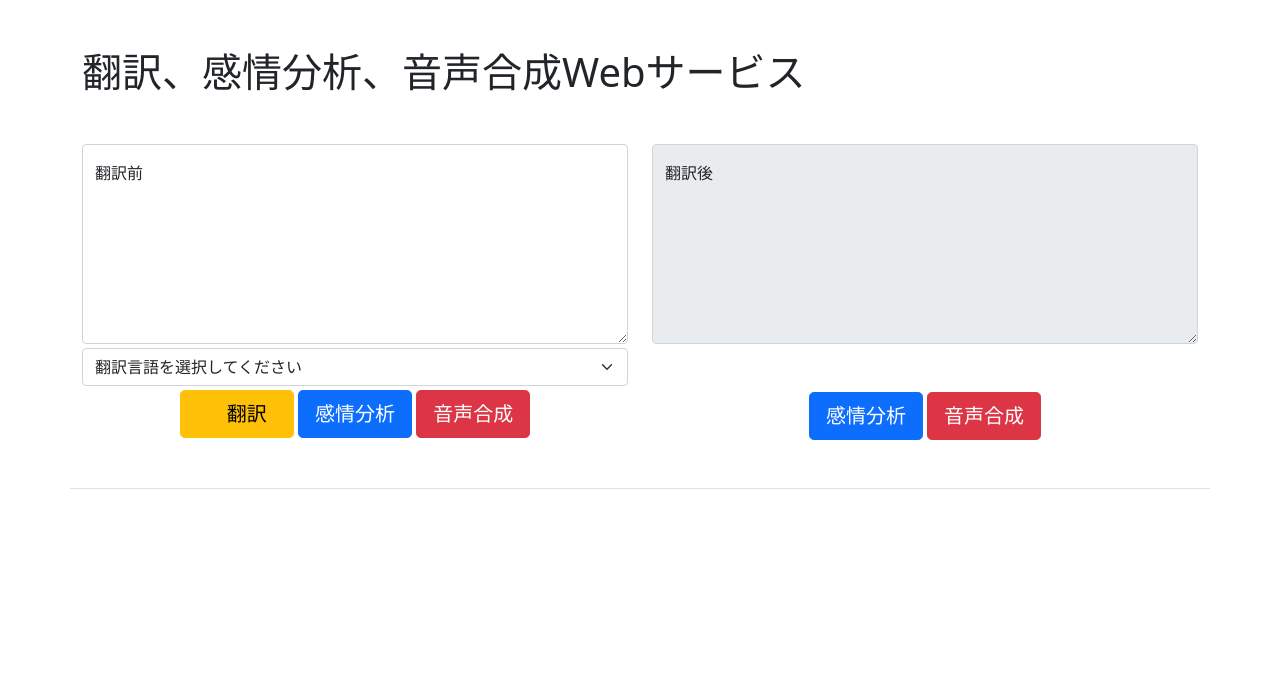
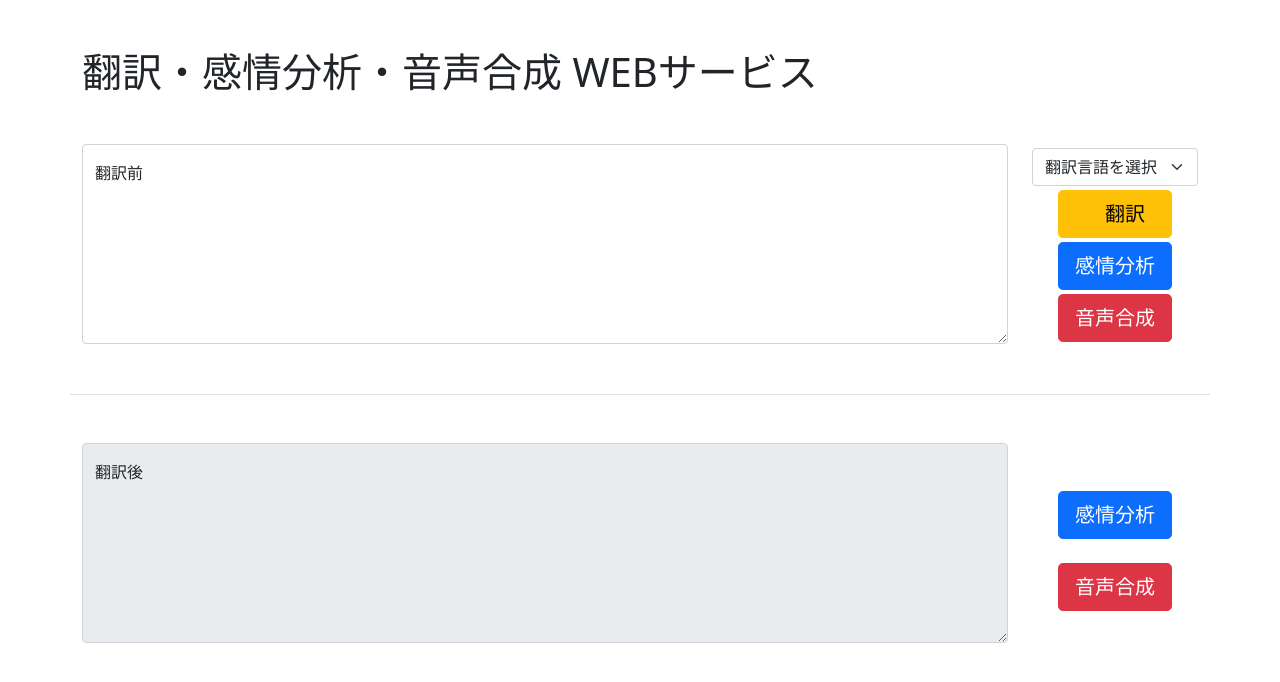
Before and after one commit to shumpei-kayano/CloudComputingA, a Flask app: page / in a window 1280 px wide. Shown: the top 682 px of the page. Run offline with Flask 2, Linux system fonts and the light colour scheme.

Commit message:
kouka1　体裁を修正　感情分析機能の追加

```diff
--- a/効果測定/kouka1/app.py
+++ b/効果測定/kouka1/app.py
@@ -10,19 +10,18 @@ import sys
 # インスタンスの作成
 app = Flask(__name__)
 
-# メイン
+# アクセスした時に実行する関数を直下に記述する
+# -----------translate(翻訳)--------------
 @app.route('/', methods=['GET', 'POST'])
-# アクセスした時に実行する関数を直下に記述する
 def index():
     # methodが POST かを判断
     if request.method == 'POST':
         # Translate サービスクライアントを作成
         translate = boto3.client('translate')
         # 翻訳前テキストを取得
-        getText = request.form.get('texts')
+        getText = request.form.get('pretext')
         preText = getText
         # 翻訳言語の取得
-        language = 'ja' #デフォルトは日本語
         language = request.form.get('language')
         SourceLanguage = language
         # 翻訳
@@ -40,6 +39,33 @@ def index():
     return render_template('index.html',
                 transText = transText,
                 preText = preText)
+
+# -----------conprehend(感情分析)--------------
+@app.route('/comprehend', methods=['POST'])
+def comprehend():
+        # Comprehend サービスクライアントを作成
+        comprehend = boto3.client('comprehend', 'us-east-1')
+        # 感情分析するテキストを取得
+        getText = request.form.get('pretext')
+        text = getText
+        # 感情分析するテキストの言語を取得
+        result = comprehend.detect_dominant_language(Text=text)
+        language = result['Languages'][0]['LanguageCode'] #Languagesには複数の言語コードがあり得る
+        # 感情を分析
+        result = comprehend.detect_sentiment(Text=text, LanguageCode=language)
+        # 結果を表示
+        sentiment = result['Sentiment']  #推測した感情
+        positive = result['SentimentScore']['Positive'] #肯定的な感情のスコア
+        negative = result['SentimentScore']['Negative'] #否定的な感情のスコア
+        neutral = result['SentimentScore']['Neutral'] #中立的な感情のスコア
+        mixed = result['SentimentScore']['Mixed'] #混じった感情のスコア
+        return render_template('comprehend.html',
+                        sentiment = sentiment,
+                        language = language,
+                        positive = round((positive * 100),2),
+                        negative = round((negative * 100),2),
+                        neutral = round((neutral * 100),2),
+                        mixed = round((mixed * 100),2))
 # アプリケーションの起動 おまじない debug=Trueでエラーを表示してくれる
 if __name__ == '__main__':
     app.run(debug=True)
--- /dev/null
+++ b/効果測定/kouka1/templates/base.html
@@ -0,0 +1,18 @@
+<!DOCTYPE html>
+<html lang="ja">
+<head>
+    <meta charset="UTF-8">
+    <meta http-equiv="X-UA-Compatible" content="IE=edge">
+    <meta name="viewport" content="width=device-width, initial-scale=1.0">
+    <link href="https://cdn.jsdelivr.net/npm/bootstrap@5.0.2/dist/css/bootstrap.min.css" rel="stylesheet" integrity="sha384-EVSTQN3/azprG1Anm3QDgpJLIm9Nao0Yz1ztcQTwFspd3yD65VohhpuuCOmLASjC" crossorigin="anonymous">
+    <title>
+        {% block title %}{% endblock %}
+    </title>
+</head>
+<body>
+    <div class="container">
+        <p class="h1 mt-5">翻訳・感情分析・音声合成 WEBサービス</p>
+        {% block content %}{% endblock %}
+    </div>
+</body>
+</html>
--- a/効果測定/kouka1/templates/index.html
+++ b/効果測定/kouka1/templates/index.html
@@ -1,25 +1,18 @@
-<!DOCTYPE html>
-<html lang="ja">
-<head>
-    <meta charset="UTF-8">
-    <meta http-equiv="X-UA-Compatible" content="IE=edge">
-    <meta name="viewport" content="width=device-width, initial-scale=1.0">
-    <link href="https://cdn.jsdelivr.net/npm/bootstrap@5.0.2/dist/css/bootstrap.min.css" rel="stylesheet" integrity="sha384-EVSTQN3/azprG1Anm3QDgpJLIm9Nao0Yz1ztcQTwFspd3yD65VohhpuuCOmLASjC" crossorigin="anonymous">
-    <title>トップページ</title>
-</head>
-<body>
-    <div class="container border-bottom">
-        <p class="h1 mt-5">翻訳、感情分析、音声合成Webサービス</p>
-        <form action="?" method="post">
+{% extends "base.html" %}
+{% block title %}トップページ{% endblock %}
+{% block content %}
         <div class="row mt-5">
-                <div class="col">
+            <form action="?" method="post" class="border-bottom pb-5">
+                <div class="row">
+                    <div class="col-10">
                         <div class="form-floating">
-                        <textarea class="form-control" placeholder="入力してください" id="floatingTextarea2" style="height: 200px" name="texts">{{ preText }}</textarea>
+                            <textarea class="form-control" placeholder="入力してください" id="floatingTextarea2" style="height: 200px" name="pretext" required>{{ preText }}</textarea>
                             <label for="floatingTextarea2">翻訳前</label>
                         </div>
-                    <div class="col mt-1" style="text-align: center;">
+                    </div>
+                    <div class="col-2 mt-1" style="text-align: center;">
                         <select class="form-select mb-1" aria-label="Default select example" name="language">
-                            <option selected>翻訳言語を選択してください</option>
+                            <option selected>翻訳言語を選択</option>
                             <option value="ja">日本語</option>
                             <option value="en">英語</option>
                             <option value="es">スペイン語</option>
@@ -29,39 +22,25 @@
                             <option value="zh">中国語</option>
                             <option value="ko">韓国語</option>
                         </select>
-                        <button type="submit" class="btn btn-warning btn-lg mb-5" formaction="/">　翻訳　</button>
-                        <button type="submit" class="btn btn-primary btn-lg mb-5" formaction="/">感情分析</button>
-                        <button type="submit" class="btn btn-danger btn-lg mb-5" formaction="/">音声合成</button>
+                        <button type="submit" class="btn btn-warning btn-lg mb-1" formaction="/">　翻訳　</button>
+                        <button type="submit" class="btn btn-primary btn-lg mb-1" formaction="{{ url_for('comprehend') }}">感情分析</button>
+                        <button type="submit" class="btn btn-danger btn-lg mb-1" formaction="/polly">音声合成</button>
                     </div>
                 </div>
-                <div class="col">
+            </form>
+            <form action="?" method="post">
+                <div class="row">
+                    <div class="col-10 mt-5">
                         <div class="form-floating">
-                        <textarea readonly class="form-control" placeholder="" id="floatingTextarea2" style="height: 200px">{{ transText }}</textarea>
+                            <textarea readonly class="form-control" placeholder="" id="floatingTextarea2" style="height: 200px" name="transtext">{{ transText }}</textarea>
                             <label for="floatingTextarea2">翻訳後</label>
                         </div>
-                    <div class="col mt-5" style="text-align: center;">
-                        <button type="submit" class="btn btn-primary btn-lg mb-5" formaction="/">感情分析</button>
-                        <button type="submit" class="btn btn-danger btn-lg mb-5" formaction="/">音声合成</button>
                     </div>
+                    <div class="col-2 mt-5" style="text-align: center;">
+                        <button type="submit" class="btn btn-primary btn-lg mb-4 mt-5" formaction="{{ url_for('comprehend') }}">感情分析</button>
+                        <button type="submit" class="btn btn-danger btn-lg" formaction="/">音声合成</button>
                     </div>
                 </div>
             </form>
         </div>
-    {% if flg == True %}
-        <div class="container">
-            <div class="row">
-                <div class="col"></div>
-                <div class="col">
-                    <div class="card mt-3" style="width: 18rem;text-align: center;">
-                        <img src="{{ image_url3 }}" class="card-img-top">
-                        <div class="card-body">
-                        <p class="card-text">検出されました</p>
-                        </div>
-                    </div>
-                </div>
-                <div class="col"></div>
-            </div>
-        </div>
-    {% endif %}
-</body>
-</html>
+{% endblock %}
```
Also changed, not shown: 効果測定/kouka1/templates/comprehend.html (added, +21 -0 lines). Lines whose indentation alone changed are shown as unchanged.
